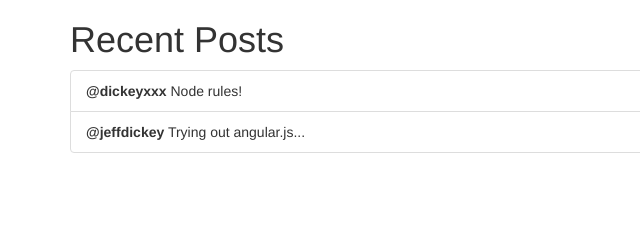
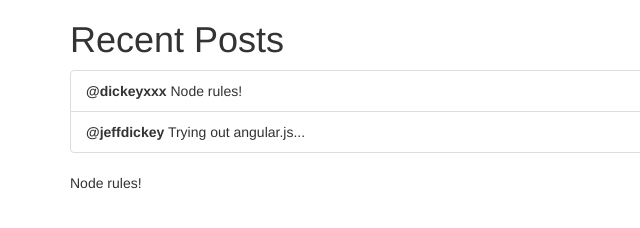
Before and after one commit to russjwells/smallsocialapp, a plain HTML site: page posts.html in a window 1280 px wide. Shown: the full height of the page, 0-640 px from the left. Drawn offline with nearby package versions, Linux system fonts and the light colour scheme.

Commit message:
angular working

```diff
--- a/posts.html
+++ b/posts.html
@@ -16,10 +16,25 @@
 				<span>Trying out angular.js...</span>
 			</li>
 		</ul>
+		<div ng-controller='PostsCtrl'>
+			{{ posts[0].body }}
+		</div>
 	</div>
 	<script src='https://ajax.googleapis.com/ajax/libs/angularjs/1.2.18/angular.js'></script>
 	<script>
-		angular.module('app', [])
+		var app = angular.module('app', [])
+		app.controller('PostsCtrl', function ($scope) {
+			$scope.posts = [
+				{
+					username: 'dickeyxxx',
+					body: 'Node rules!'
+				},
+				{
+					username: 'jeffdickey',
+					body: 'trying out angular.js...'
+				}
+			]
+		})
 	</script>
 </body>
 </html>
```
